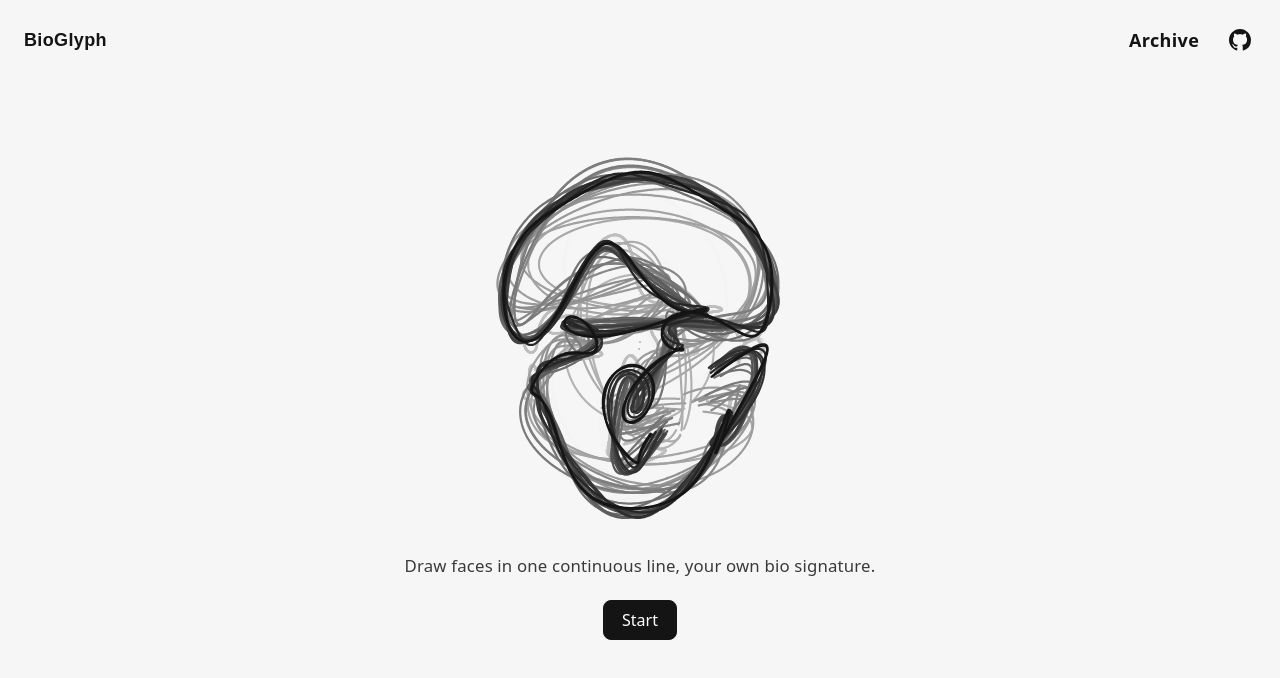
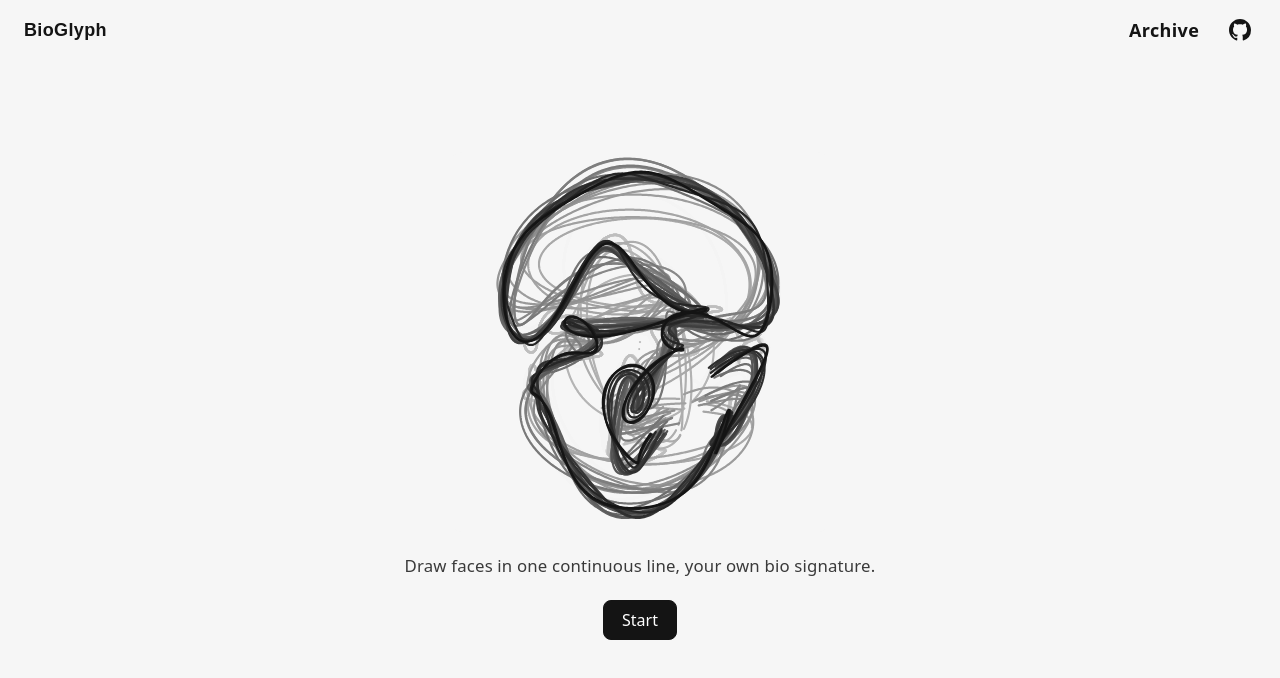
Before and after one commit to pearmini/bio-glyph, a React (Vite) app: page / in a window 1280 px wide. Shown: the top 678 px of the page. Built offline with nearby package versions, Linux system fonts and the light colour scheme.

Commit message:
Reduce top space

```diff
--- a/src/App.css
+++ b/src/App.css
@@ -11,7 +11,7 @@
 
 .app-top-bar {
   position: absolute;
-  top: 1rem;
+  top: max(0.4rem, env(safe-area-inset-top, 0px));
   left: 1rem;
   right: 1rem;
   z-index: 2;
```
